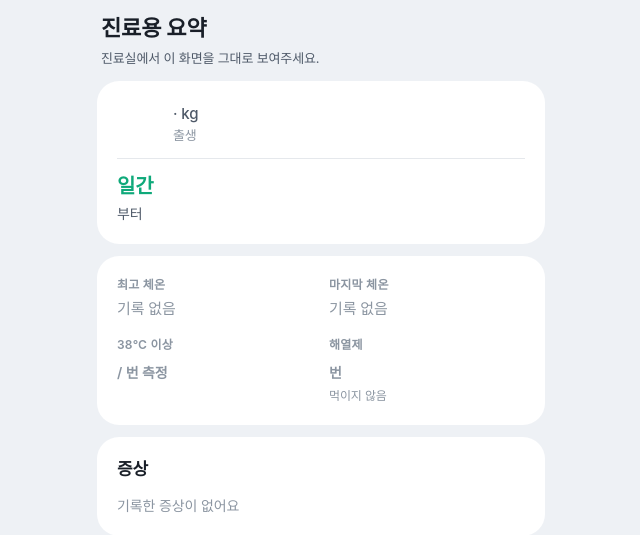
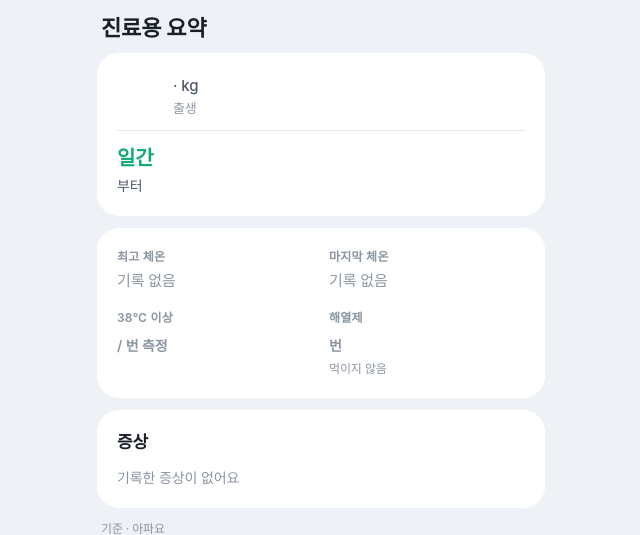
Before and after one commit to moning02004/sicklog, a Django app: template templates/sicklog/illness_summary.html in a window 1280 px wide. Shown: the top 535 px of the page, without its empty margins (319-959 px from the left). Run offline with Django 5.2, Linux system fonts and the light colour scheme; the template is opened without the code that fills it, so the values that code supplies are empty; style sheets or scripts are compiled from the project's sources; parts of the project's set-up code (start-up, migrations or seed data) failed here and were passed over; some web fonts are replaced.

Commit message:
Drop the 진료실 hint from the summary page
Co-Authored-By: Claude Opus 5.5 <noreply@anthropic.com>

```diff
--- a/templates/sicklog/illness_summary.html
+++ b/templates/sicklog/illness_summary.html
@@ -3,8 +3,6 @@
 {% block content %}
 {% url 'illness_detail' illness.pk as back_url %}{% include "partials/header.html" with title="진료용 요약" back=back_url %}
 <div class="px-4 flex flex-col gap-3">
-  <p class="px-1 -mt-1 text-[13px] text-fg2">진료실에서 이 화면을 그대로 보여주세요.</p>
-
   <section class="card p-5 flex flex-col gap-3">
     <div class="flex items-center gap-3">
       <span class="w-11 h-11 rounded-full bg-{{ baby.color }}soft text-{{ baby.color }} font-bold text-[18px] flex items-center justify-center flex-none">{{ baby.initial }}</span>
```
